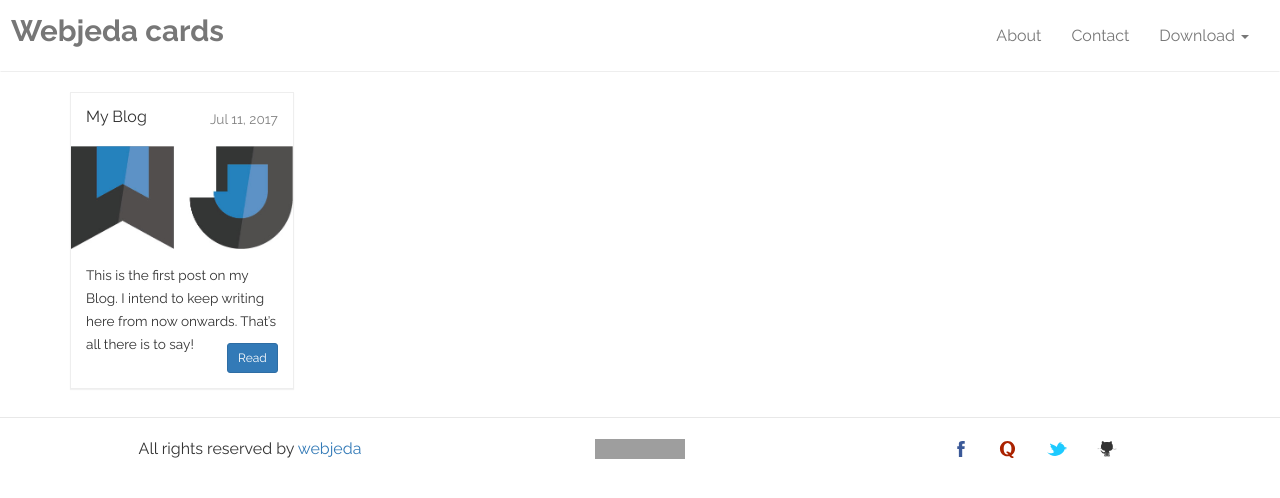
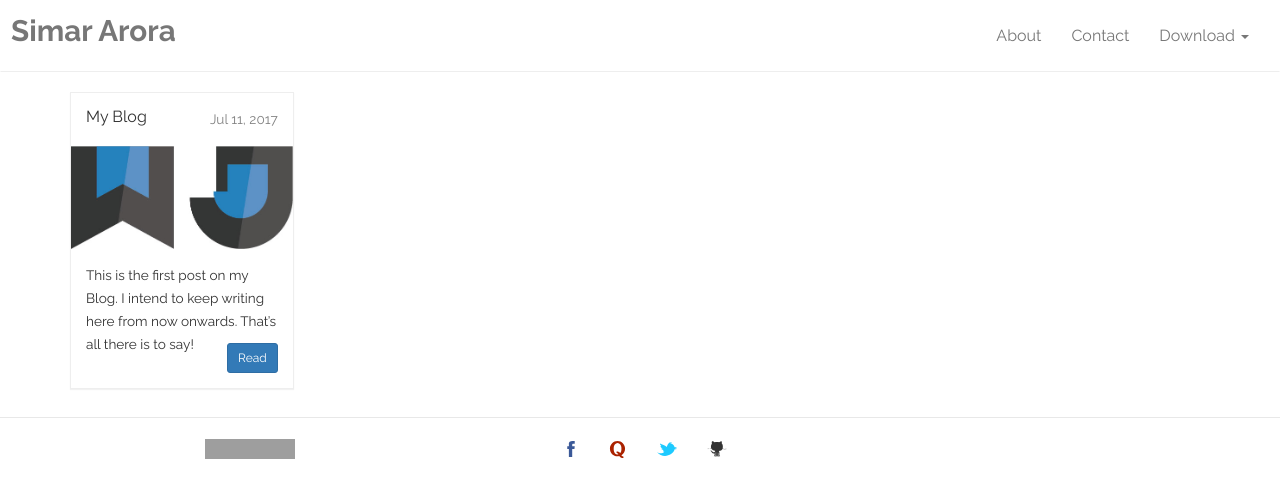
Before and after one commit to simararora7/simararora7.github.io, a Jekyll site: the page built from index.html, in a window 1280 px wide. Shown: the top 498 px of the page. Built offline with Jekyll 4.4.1, drawn with Linux system fonts in a browser that asks for light colours; the list of posts is cut into pages by our own code; part of the change alters nothing that is shown; grey boxes are pictures that could not be loaded.

Commit message:
Update _config.yml

```diff
--- a/_config.yml
+++ b/_config.yml
@@ -6,24 +6,17 @@
 # 'jekyll serve'. If you change this file, please restart the server process.
 
 # Site settings
-title: Webjeda cards
-email: your-email@domain.com
+title: Simar Arora
+email: simarpreetsingharora@gmail.com
 description: > # this means to ignore newlines until "baseurl:"
-  Webjeda Cards is a Bootstrap based jekyll theme for portfolio, photography or any kind of blog.
-
-
-
-baseurl: "/cards" # the subpath of your site, e.g. /blog
-url: "http://webjeda.com" # the base hostname & protocol for your site
+baseurl: "" # the subpath of your site, e.g. /blog
+url: "" # the base hostname & protocol for your site
 
 #sidebar
 default-image: webjeda-logo-big.jpg # If there is no featured image in a post then this image will be showed. Also on all pages this image will be showed. Use a 500x250 image.
 
 #footer
-built-by: webjeda
-copyright:
-   name: webjeda
-   link: 'http://blog.webjeda.com'
+built-by: Simar Arora
 
 # Build settings
 markdown: kramdown
@@ -38,14 +31,13 @@ analytics: UA-83979019-1
 disqus-shortname: webjeda-demo
 
 #social
-facebook: http://facebook.com/webjeda
-quora: http://quora.com/sharathdt
-twitter: http://twitter.com/@webjeda
-github: http://github.com/webjeda
+facebook: http://facebook.com/simararora
+twitter: http://twitter.com/@simar07101993
+github: http://github.com/simarpreetsingharora
 
 #facebook like box
 fb-app-id: 549480635219583
-fb-page-url: https://www.facebook.com/webjeda/
+fb-page-url: https://www.facebook.com/simararora/
 fb-page-title: webjeda
 
 # Sass style
```
